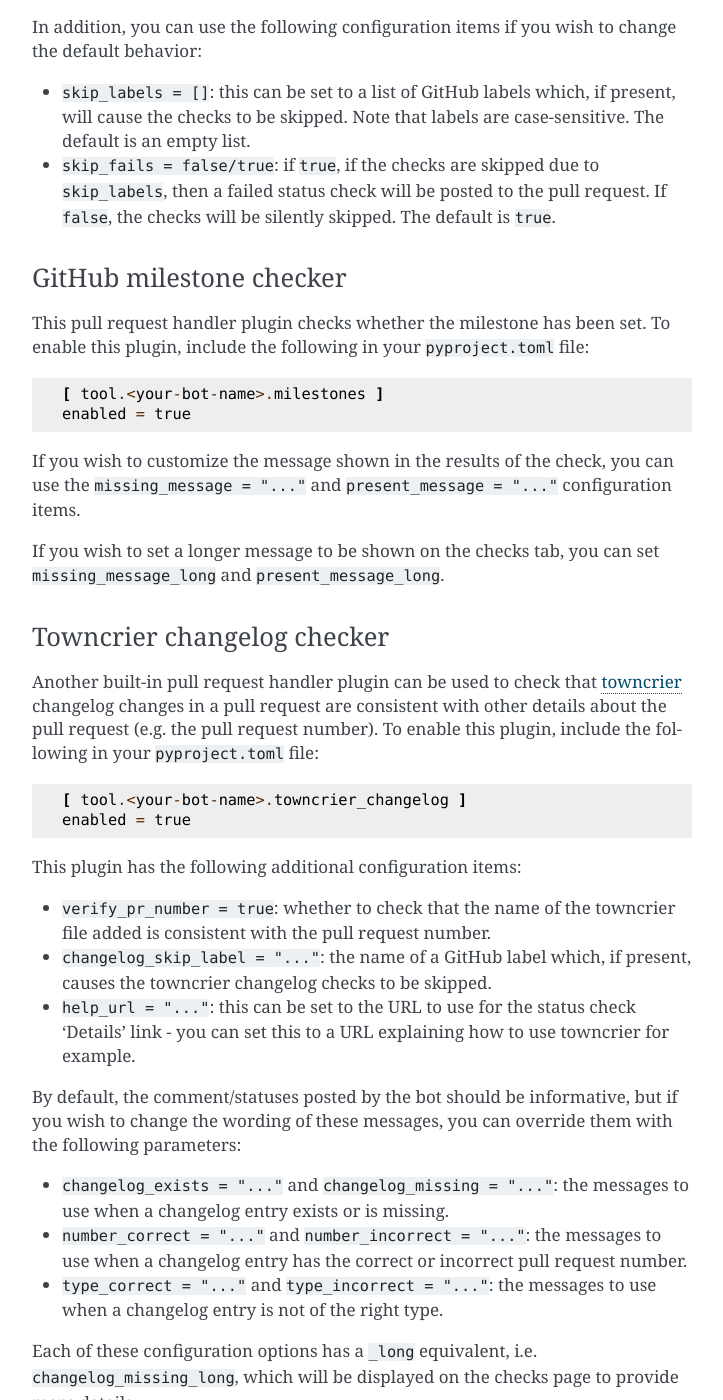
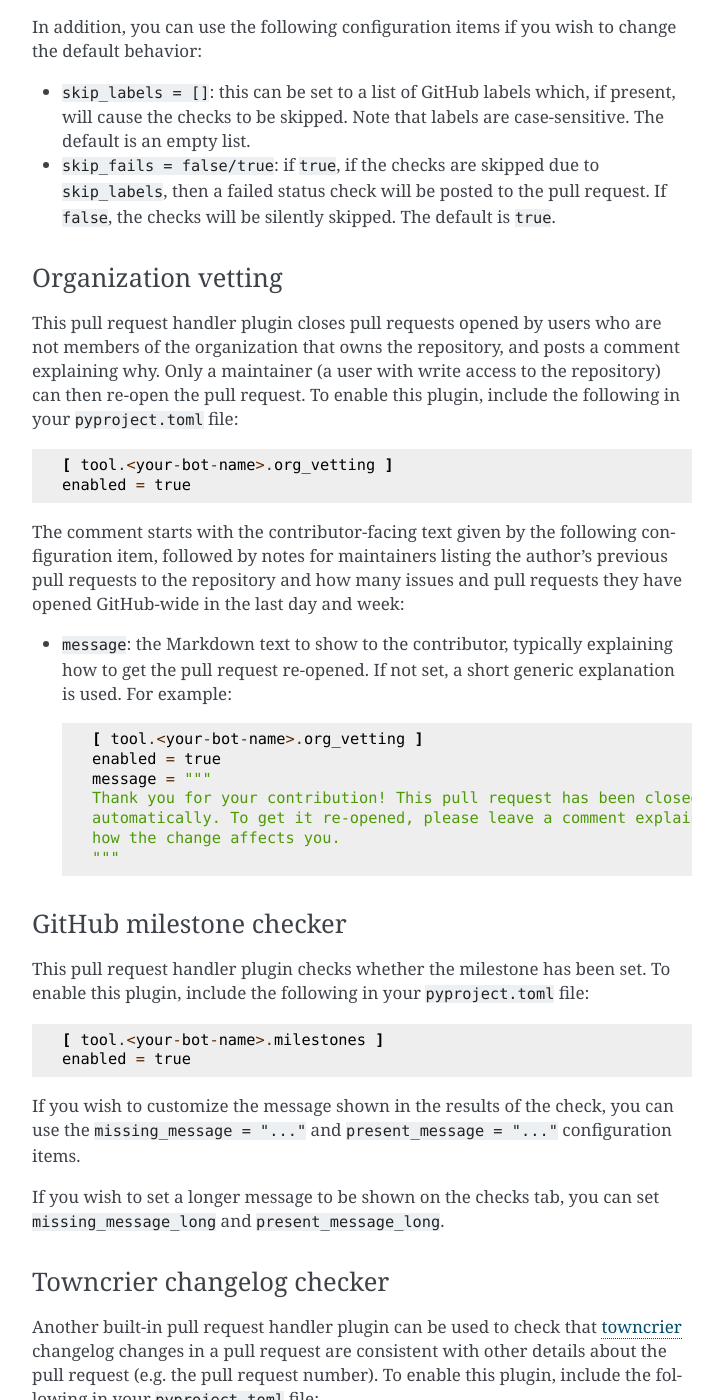
Before and after one commit to OpenAstronomy/baldrick, a Sphinx documentation site: the page built from docs/plugins.rst, in a window 1280 px wide and 1400 px high, scrolled down 2416 px. Shown: the whole window, without its empty margins (388-1111 px from the left). Built offline with Sphinx 7.4.7, drawn with Linux system fonts in a browser that asks for light colours.

Commit message:
Take the contributor-facing vetting message from the org_vetting configuration

```diff
--- a/docs/plugins.rst
+++ b/docs/plugins.rst
@@ -114,6 +114,35 @@ the default behavior:
   ``skip_labels``, then a failed status check will be posted to the pull request.
   If ``false``, the checks will be silently skipped. The default is ``true``.
 
+Organization vetting
+^^^^^^^^^^^^^^^^^^^^
+
+This pull request handler plugin closes pull requests opened by users who are
+not members of the organization that owns the repository, and posts a comment
+explaining why. Only a maintainer (a user with write access to the repository)
+can then re-open the pull request. To enable this plugin, include the following
+in your ``pyproject.toml`` file::
+
+    [ tool.<your-bot-name>.org_vetting ]
+    enabled = true
+
+The comment starts with the contributor-facing text given by the following
+configuration item, followed by notes for maintainers listing the author's
+previous pull requests to the repository and how many issues and pull requests
+they have opened GitHub-wide in the last day and week:
+
+* ``message``: the Markdown text to show to the contributor, typically
+  explaining how to get the pull request re-opened. If not set, a short generic
+  explanation is used. For example::
+
+    [ tool.<your-bot-name>.org_vetting ]
+    enabled = true
+    message = """
+    Thank you for your contribution! This pull request has been closed
+    automatically. To get it re-opened, please leave a comment explaining
+    how the change affects you.
+    """
+
 GitHub milestone checker
 ^^^^^^^^^^^^^^^^^^^^^^^^
 
```
Also changed, not shown: 2 other files.
